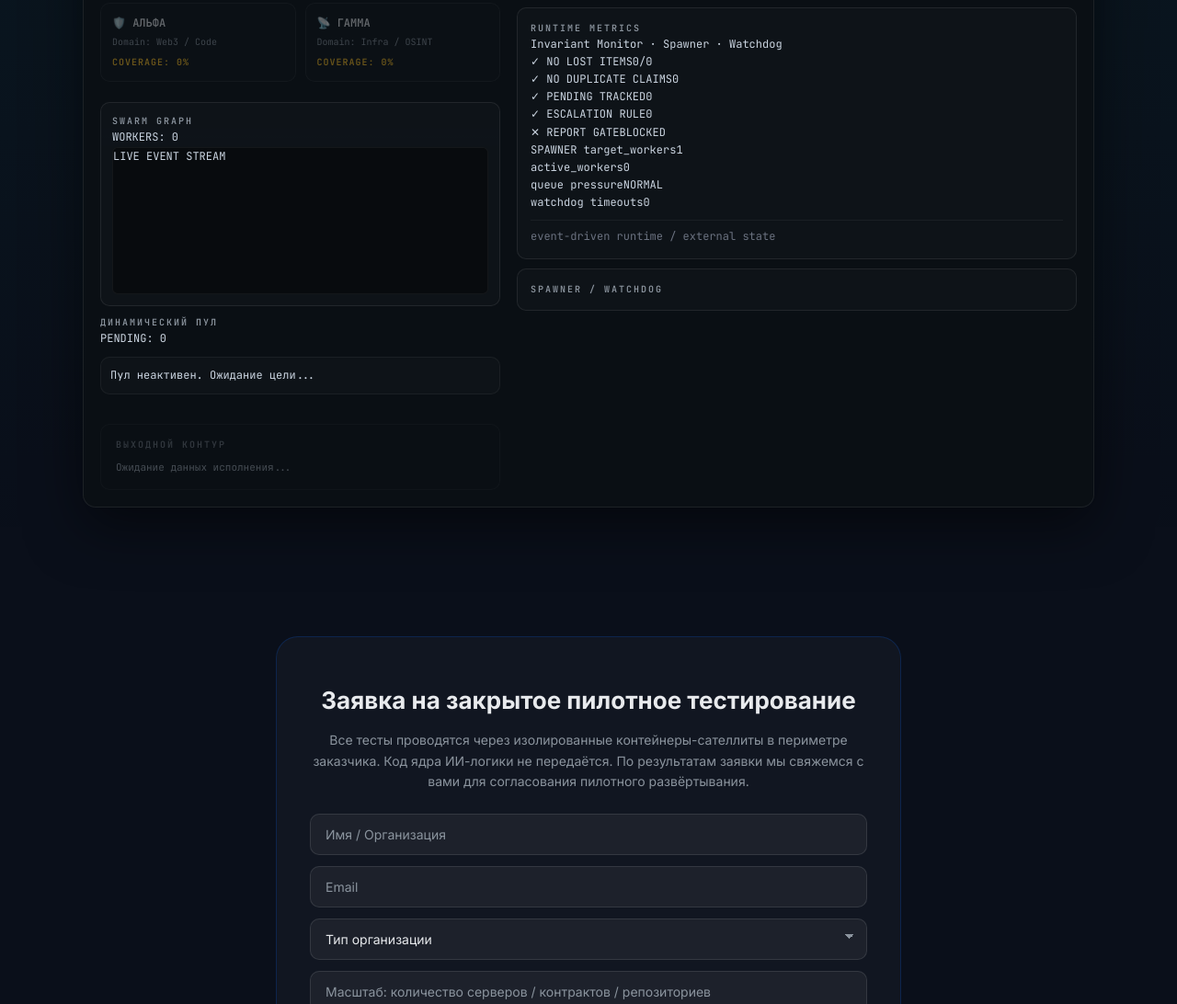
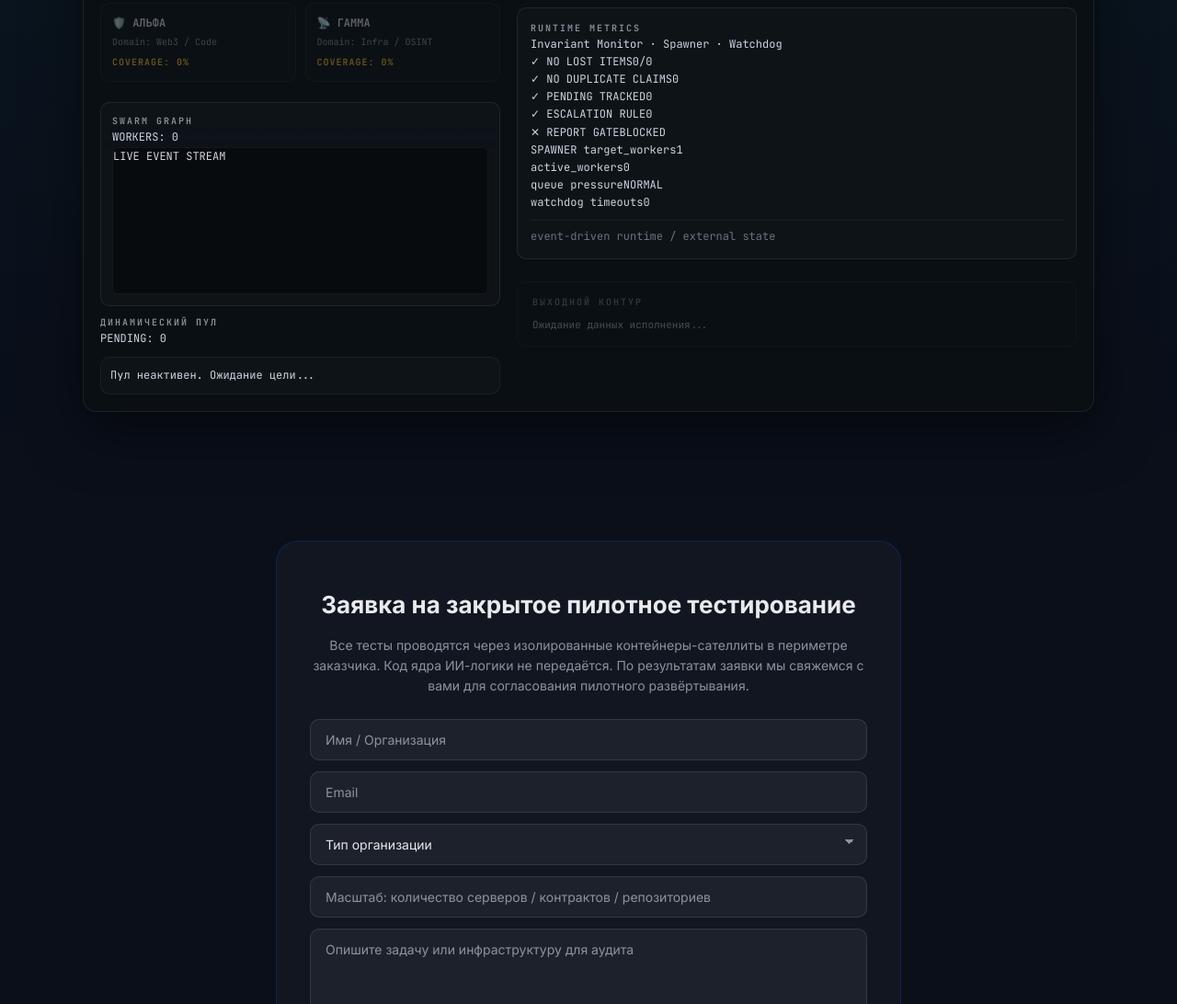
Before and after one commit to VECTOR-AI-by/VECTOR-AI, a plain HTML site: page index.html in a window 1280 px wide. Shown: the part 6092-7184 px from the top of the page at 92% size. Drawn offline with Linux system fonts and the light colour scheme.

Commit message:
Cleanup: remove duplicate metric-card with Spawner/Watchdog

```diff
--- a/index.html
+++ b/index.html
@@ -652,11 +652,6 @@ document.querySelectorAll('a[href^="#"]').forEach(function(a){
             <div id="runtime-metrics" class="space-y-1.5"></div>
           </div>
         </div>
-<div class="metric-card">
-<div class="swarm-col-label mb-3">Spawner / Watchdog</div>
-<div id="runtime-metrics" class="space-y-1.5 text-[9px]"></div>
-</div>
-</div>
 
 <div id="final-verdict-box" class="final-verdict">
 <div class="final-label">Выходной контур</div>
```
